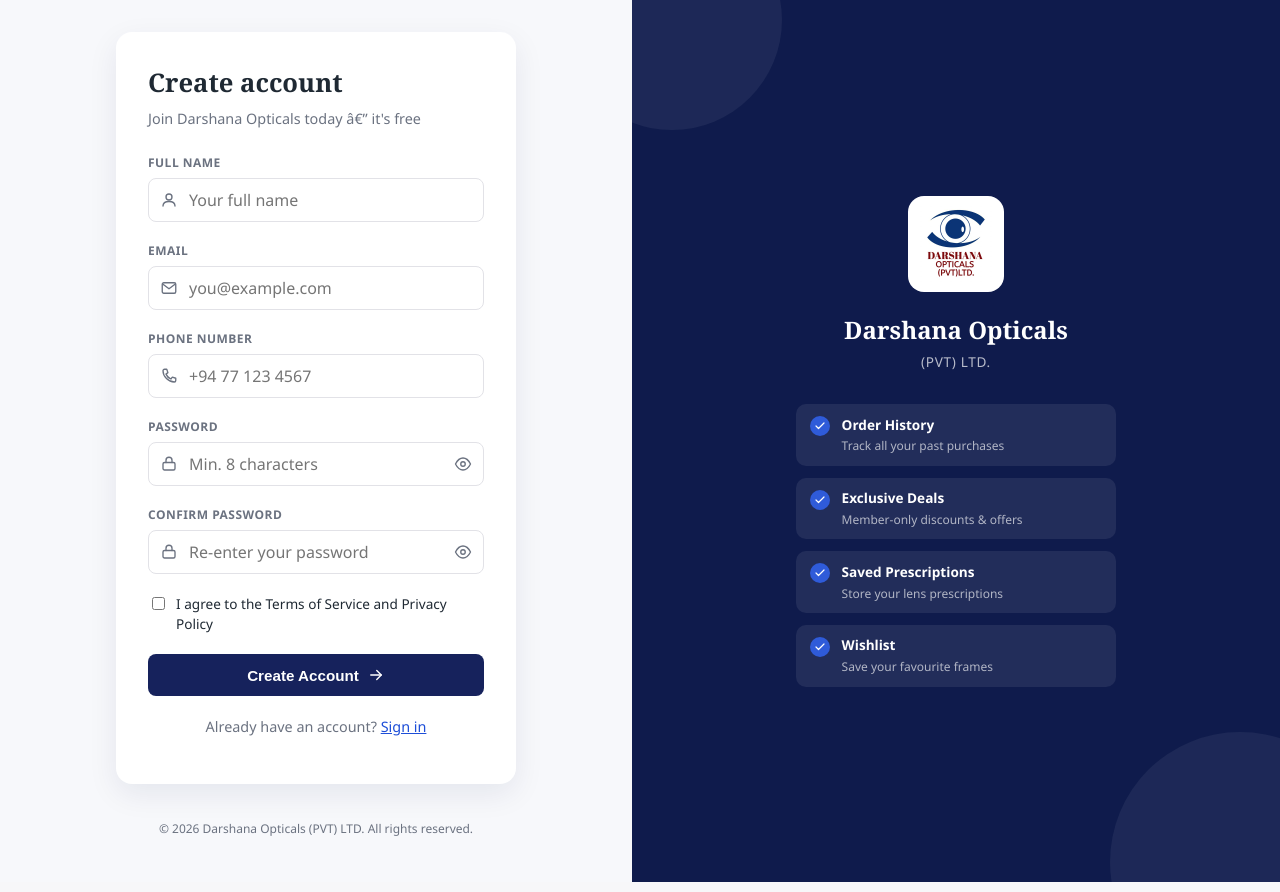
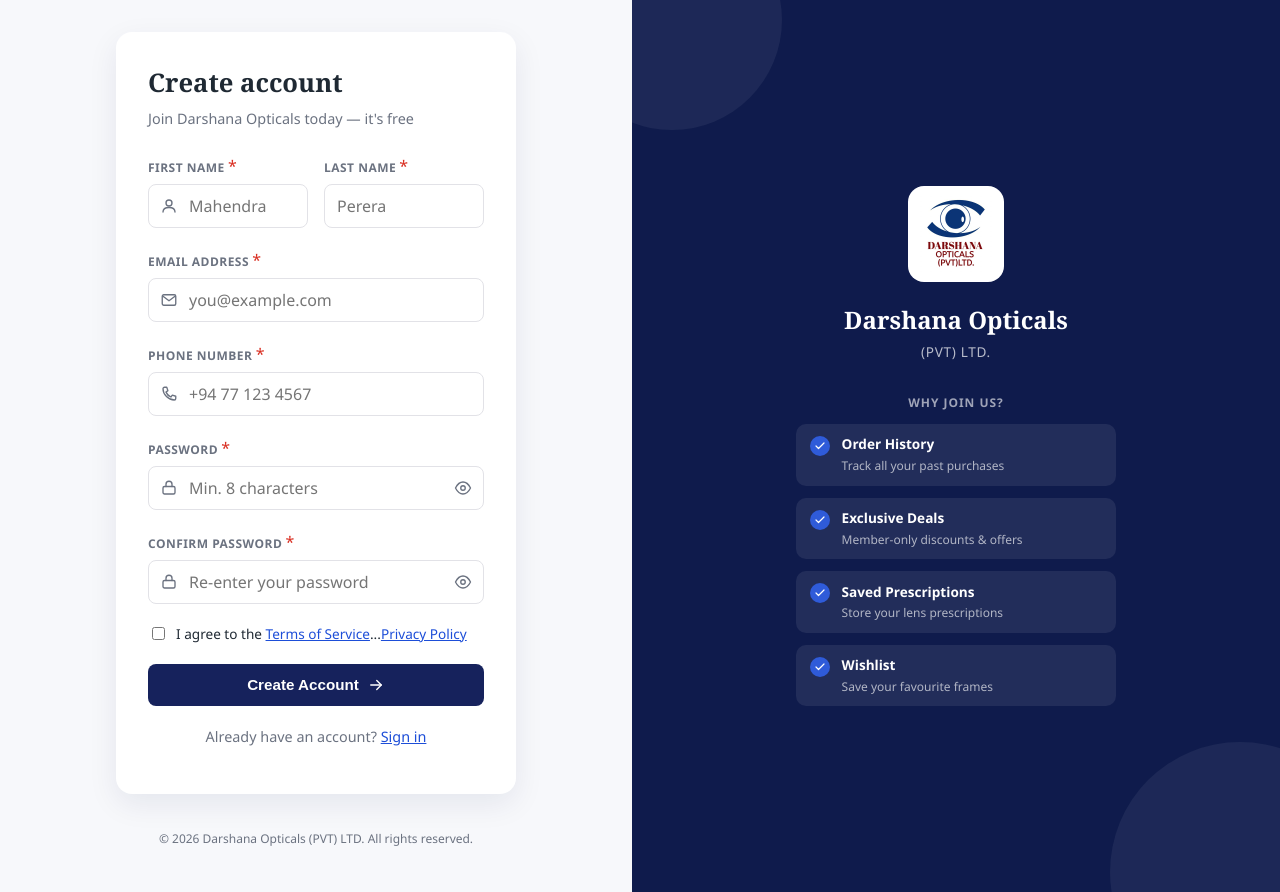
Before and after one commit to darshana-opticals-osms/frontend, a React (Vite) app: page /signup in a window 1280 px wide. Built offline with nearby package versions, Linux system fonts and the light colour scheme.

Commit message:
fix(auth): align signup and login UI with approved design

```diff
--- a/src/components/auth/AuthBrandPanel.css
+++ b/src/components/auth/AuthBrandPanel.css
@@ -63,6 +63,15 @@
   color: rgba(255, 255, 255, 0.7);
 }
 
+.auth-brand-panel__section-heading {
+  margin: 0 0 0.75rem;
+  font-size: 0.75rem;
+  font-weight: 600;
+  letter-spacing: 0.08em;
+  text-transform: uppercase;
+  color: rgba(255, 255, 255, 0.6);
+}
+
 .auth-brand-panel__features {
   display: flex;
   flex-direction: column;
--- a/src/components/auth/AuthBrandPanel.jsx
+++ b/src/components/auth/AuthBrandPanel.jsx
@@ -4,7 +4,11 @@
 
 // Decorative branding panel shown alongside the Signup / Login forms.
 // Purely presentational - no state, no navigation, no form logic.
-function AuthBrandPanel({ features }) {
+//
+// `sectionHeading` is optional small-caps text shown above the feature
+// list (e.g. "Why Join Us?" on the signup page). Each feature may supply
+// its own `icon` component; features without one fall back to CheckIcon.
+function AuthBrandPanel({ features, sectionHeading }) {
   return (
     <aside className="auth-brand-panel" aria-hidden="true">
       <span className="auth-brand-panel__decor auth-brand-panel__decor--top" />
@@ -15,11 +19,17 @@
         <h2 className="auth-brand-panel__title">Darshana Opticals</h2>
         <p className="auth-brand-panel__subtitle">(PVT) LTD.</p>
 
+        {sectionHeading ? (
+          <p className="auth-brand-panel__section-heading">{sectionHeading}</p>
+        ) : null}
+
         <ul className="auth-brand-panel__features">
-          {features.map((feature) => (
+          {features.map((feature) => {
+            const FeatureIcon = feature.icon || CheckIcon;
+            return (
               <li key={feature.primary} className="auth-brand-panel__feature">
                 <span className="auth-brand-panel__feature-icon">
-                <CheckIcon />
+                  <FeatureIcon />
                 </span>
                 <span className="auth-brand-panel__feature-text">
                   <span className="auth-brand-panel__feature-primary">
@@ -32,7 +42,8 @@
                   ) : null}
                 </span>
               </li>
-          ))}
+            );
+          })}
         </ul>
       </div>
     </aside>
--- a/src/components/forms/FormField.css
+++ b/src/components/forms/FormField.css
@@ -6,12 +6,36 @@
   text-align: left;
 }
 
+.form-field__label-row {
+  display: flex;
+  align-items: baseline;
+  justify-content: space-between;
+  gap: 0.5rem;
+}
+
 .form-field__label {
   font-size: 0.75rem;
   font-weight: 600;
   letter-spacing: 0.04em;
   text-transform: uppercase;
   color: var(--color-muted);
+}
+
+.form-field__label-group {
+  display: inline-flex;
+  align-items: baseline;
+  gap: 0.2rem;
+}
+
+.form-field__required {
+  color: #d92d20;
+}
+
+.form-field__label-extra {
+  font-size: 0.8rem;
+  font-weight: 500;
+  text-transform: none;
+  letter-spacing: normal;
 }
 
 .form-field__control {
--- a/src/components/forms/FormField.jsx
+++ b/src/components/forms/FormField.jsx
@@ -6,12 +6,18 @@
 // Centralises the label/input/error wiring (aria-invalid,
 // aria-describedby) so form pages don't have to repeat it per field.
 //
-// Optional extras (both purely presentational, neither changes the
-// field's validation behaviour):
+// Optional extras (all purely presentational, none change the field's
+// validation behaviour):
 //   - `icon`: a leading icon component rendered inside the input.
 //   - `revealable`: when true on a password field, adds a show/hide
 //     toggle button. The field still renders as type="password" (i.e.
 //     masked) by default; toggling only changes local, in-memory state.
+//   - `requiredMarker`: shows a visible "*" next to the label. Defaults
+//     to the `required` prop, but can be overridden independently so a
+//     field can stay functionally required without a visual marker (or
+//     vice versa) to match an approved design exactly.
+//   - `labelExtra`: an optional node rendered at the right-hand end of
+//     the label row (e.g. a "Forgot password?" link next to "Password").
 function FormField({
   id,
   label,
@@ -21,6 +27,8 @@
   error,
   autoComplete,
   required = true,
+  requiredMarker = required,
+  labelExtra,
   placeholder,
   icon: Icon,
   revealable = false,
@@ -42,9 +50,21 @@
 
   return (
     <div className="form-field">
-      <label htmlFor={id} className="form-field__label">
-        {label}
-      </label>
+      <div className="form-field__label-row">
+        <span className="form-field__label-group">
+          <label htmlFor={id} className="form-field__label">
+            {label}
+          </label>
+          {requiredMarker ? (
+            <span className="form-field__required" aria-hidden="true">
+              *
+            </span>
+          ) : null}
+        </span>
+        {labelExtra ? (
+          <span className="form-field__label-extra">{labelExtra}</span>
+        ) : null}
+      </div>
       <div className="form-field__control">
         {Icon ? (
           <span className="form-field__icon" aria-hidden="true">
--- a/src/pages/LoginPage.jsx
+++ b/src/pages/LoginPage.jsx
@@ -7,6 +7,10 @@
   MailIcon,
   LockIcon,
   ArrowRightIcon,
+  SparkleIcon,
+  EyeIcon,
+  TruckIcon,
+  RefreshIcon,
 } from '../components/forms/FieldIcons';
 import {
   isRequired,
@@ -23,10 +27,10 @@
 
 // Decorative marketing copy for the branding panel - no functionality.
 const LOGIN_FEATURES = [
-  { primary: 'Premium eyewear collection' },
-  { primary: 'Free professional eye tests' },
-  { primary: 'Free delivery island-wide' },
-  { primary: '30-day easy returns' },
+  { primary: 'Premium eyewear collection', icon: SparkleIcon },
+  { primary: 'Free professional eye tests', icon: EyeIcon },
+  { primary: 'Free delivery island-wide', icon: TruckIcon },
+  { primary: '30-day easy returns', icon: RefreshIcon },
 ];
 
 // Validates the login form and returns a map of field -> error message.
@@ -44,6 +48,16 @@
   }
 
   return errors;
+}
+
+// Static, link-styled "Forgot password?" control. Intentionally not a
+// real link/route: no password reset flow or backend is in scope here.
+function ForgotPasswordLink() {
+  return (
+    <button type="button" className="auth-inline-link">
+      Forgot password?
+    </button>
+  );
 }
 
 // Public login page.
@@ -93,7 +107,7 @@
           <form onSubmit={handleSubmit} noValidate>
             <FormField
               id="email"
-              label="Email"
+              label="Email Address"
               type="email"
               value={values.email}
               onChange={handleChange('email')}
@@ -113,9 +127,9 @@
               placeholder="Enter your password"
               icon={LockIcon}
               revealable
+              labelExtra={<ForgotPasswordLink />}
             />
 
-            <div className="auth-row-between">
             <label className="auth-checkbox-row">
               <input
                 type="checkbox"
@@ -124,10 +138,6 @@
               />
               <span>Remember me for 30 days</span>
             </label>
-              {/* Static text, not a link: no /forgot-password route exists
-                  yet and adding routes is out of scope for this issue. */}
-              <span className="auth-static-link-like">Forgot password?</span>
-            </div>
 
             <button type="submit" className="auth-submit-button">
               Sign In
--- a/src/pages/SignupPage.css
+++ b/src/pages/SignupPage.css
@@ -1,5 +1,17 @@
 /* Page-specific tweaks on top of the shared .auth-* classes in
    src/styles/authShell.css. */
+
+.auth-field-pair {
+  display: grid;
+  grid-template-columns: 1fr 1fr;
+  gap: 0 1rem;
+}
+
+@media (max-width: 480px) {
+  .auth-field-pair {
+    grid-template-columns: 1fr;
+  }
+}
 
 .signup-page__success {
   margin-top: 1rem;
--- a/src/pages/SignupPage.jsx
+++ b/src/pages/SignupPage.jsx
@@ -21,12 +21,17 @@
 import '../styles/authShell.css';
 import './SignupPage.css';
 
+const AGREEMENT_ERROR_MESSAGE =
+  'You must agree to the Terms of Service and Privacy Policy to continue.';
+
 const initialFormState = {
-  fullName: '',
+  firstName: '',
+  lastName: '',
   email: '',
   phone: '',
   password: '',
   confirmPassword: '',
+  agreedToTerms: false,
 };
 
 // Decorative marketing copy for the branding panel - no functionality.
@@ -45,8 +50,12 @@
 function validateSignupForm(values) {
   const errors = {};
 
-  if (!isRequired(values.fullName)) {
-    errors.fullName = validationMessages.required;
+  if (!isRequired(values.firstName)) {
+    errors.firstName = validationMessages.required;
+  }
+
+  if (!isRequired(values.lastName)) {
+    errors.lastName = validationMessages.required;
   }
 
   if (!isRequired(values.email)) {
@@ -73,6 +82,10 @@
     errors.confirmPassword = validationMessages.passwordMismatch;
   }
 
+  if (!values.agreedToTerms) {
+    errors.agreedToTerms = AGREEMENT_ERROR_MESSAGE;
+  }
+
   return errors;
 }
 
@@ -85,13 +98,18 @@
   const [values, setValues] = useState(initialFormState);
   const [errors, setErrors] = useState({});
   const [submitted, setSubmitted] = useState(false);
-  // Visual-only: not required, not validated, not persisted anywhere.
-  const [agreedToTerms, setAgreedToTerms] = useState(false);
 
   function handleChange(field) {
     return (event) => {
       setValues((previous) => ({ ...previous, [field]: event.target.value }));
     };
+  }
+
+  function handleAgreementChange(event) {
+    setValues((previous) => ({
+      ...previous,
+      agreedToTerms: event.target.checked,
+    }));
   }
 
   function handleSubmit(event) {
@@ -115,23 +133,34 @@
         <div className="auth-card">
           <div className="auth-card__header">
             <h1>Create account</h1>
-            <p>Join Darshana Opticals today â€” it&apos;s free</p>
+            <p>Join Darshana Opticals today {'\u2014'} it&apos;s free</p>
           </div>
 
           <form onSubmit={handleSubmit} noValidate>
+            <div className="auth-field-pair">
               <FormField
-              id="fullName"
-              label="Full Name"
-              value={values.fullName}
-              onChange={handleChange('fullName')}
-              error={errors.fullName}
-              autoComplete="name"
-              placeholder="Your full name"
+                id="firstName"
+                label="First Name"
+                value={values.firstName}
+                onChange={handleChange('firstName')}
+                error={errors.firstName}
+                autoComplete="given-name"
+                placeholder="Mahendra"
                 icon={UserIcon}
               />
               <FormField
+                id="lastName"
+                label="Last Name"
+                value={values.lastName}
+                onChange={handleChange('lastName')}
+                error={errors.lastName}
+                autoComplete="family-name"
+                placeholder="Perera"
+              />
+            </div>
+            <FormField
               id="email"
-              label="Email"
+              label="Email Address"
               type="email"
               value={values.email}
               onChange={handleChange('email')}
@@ -178,14 +207,48 @@
               revealLabel="confirmation"
             />
 
-            <label className="auth-checkbox-row">
+            <div className="auth-checkbox-group">
+              <div className="auth-checkbox-row">
                 <input
+                  id="agreedToTerms"
                   type="checkbox"
-                checked={agreedToTerms}
-                onChange={(event) => setAgreedToTerms(event.target.checked)}
+                  checked={values.agreedToTerms}
+                  onChange={handleAgreementChange}
+                  aria-label="I agree to the Terms of Service and Privacy Policy"
+                  aria-invalid={Boolean(errors.agreedToTerms)}
+                  aria-describedby={
+                    errors.agreedToTerms ? 'agreedToTerms-error' : undefined
+                  }
                 />
-              <span>I agree to the Terms of Service and Privacy Policy</span>
+                <label htmlFor="agreedToTerms">
+                  I agree to the{' '}
+                  <a
+                    href="#terms-of-service"
+                    className="auth-inline-link"
+                    onClick={(event) => event.preventDefault()}
+                  >
+                    Terms of Service
+                  </a>
+                  ...
+                  <a
+                    href="#privacy-policy"
+                    className="auth-inline-link"
+                    onClick={(event) => event.preventDefault()}
+                  >
+                    Privacy Policy
+                  </a>
                 </label>
+              </div>
+              {errors.agreedToTerms ? (
+                <p
+                  id="agreedToTerms-error"
+                  className="auth-error-text"
+                  role="alert"
+                >
+                  {errors.agreedToTerms}
+                </p>
+              ) : null}
+            </div>
 
             <button type="submit" className="auth-submit-button">
               Create Account
@@ -211,7 +274,10 @@
         </p>
       </div>
 
-      <AuthBrandPanel features={SIGNUP_FEATURES} />
+      <AuthBrandPanel
+        features={SIGNUP_FEATURES}
+        sectionHeading="Why Join Us?"
+      />
     </div>
   );
 }
--- a/src/styles/authShell.css
+++ b/src/styles/authShell.css
@@ -80,10 +80,9 @@
   display: flex;
   align-items: flex-start;
   gap: 0.5rem;
-  margin: 0.25rem 0 1.25rem;
+  margin: 0.25rem 0 0.5rem;
   font-size: 0.85rem;
   color: var(--color-text);
-  cursor: pointer;
 }
 
 .auth-checkbox-row input[type='checkbox'] {
@@ -91,23 +90,38 @@
   flex-shrink: 0;
 }
 
-.auth-row-between {
-  display: flex;
-  align-items: center;
-  justify-content: space-between;
-  gap: 0.75rem;
-  margin: 0.25rem 0 1.25rem;
-  font-size: 0.85rem;
+.auth-checkbox-row label {
+  cursor: pointer;
 }
 
-.auth-row-between .auth-checkbox-row {
-  margin: 0;
+.auth-checkbox-group {
+  margin: 0.25rem 0 1.25rem;
 }
 
-.auth-static-link-like {
-  color: var(--color-muted);
+.auth-inline-link {
+  padding: 0;
+  font: inherit;
+  color: var(--color-primary);
+  text-decoration: underline;
+  background: none;
+  border: none;
+  cursor: pointer;
+}
+
+.auth-inline-link:hover {
+  color: #101a47;
+}
+
+.auth-inline-link:focus-visible {
+  outline: 2px solid var(--color-primary);
+  outline-offset: 2px;
+  border-radius: 2px;
+}
+
+.auth-error-text {
+  margin: 0 0 1rem;
   font-size: 0.85rem;
-  white-space: nowrap;
+  color: #d92d20;
 }
 
 @media (max-width: 600px) {
@@ -118,8 +132,4 @@
   .auth-card {
     padding: 1.5rem;
   }
-
-  .auth-row-between {
-    flex-wrap: wrap;
-  }
 }
```
Also changed, not shown: src/components/forms/FieldIcons.jsx (+30 -0 lines), 2 other files (tests, documents, lock files or other folders). Lines whose indentation alone changed are shown as unchanged.
